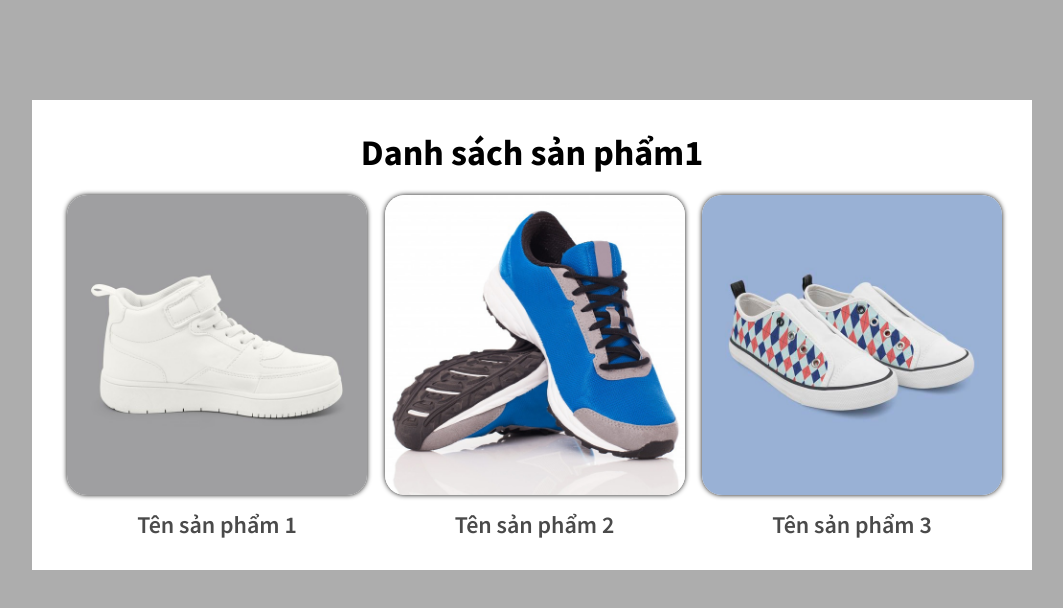
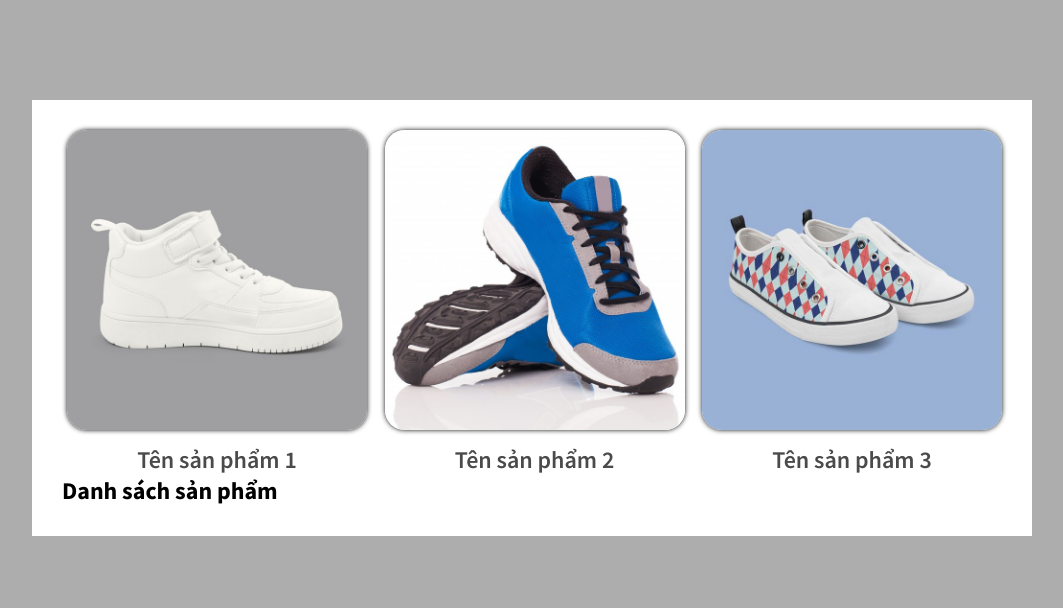
Before and after one commit to ZikamQuyet/zikamquyet.github.io, a plain HTML site: page bt-image/index.html in a window 1280 px wide. Shown: the whole page, without its empty margins (108-1171 px from the left). Drawn offline with Linux system fonts and the light colour scheme.

Commit message:
Update index.html

```diff
--- a/bt-image/index.html
+++ b/bt-image/index.html
@@ -16,7 +16,6 @@
   </head>
   <body>
     <div class="container">
-      <h2 class="title">Danh sách sản phẩm1</h2>
       <div class="product-list">
         <div class="product">
           <div class="product-image">
@@ -43,6 +42,7 @@
           <a href="product-3.html" class="product-name">Tên sản phẩm 3</a>
         </div>
       </div>
+      <h2>Danh sách sản phẩm</h2>
     </div>
   </body>
 </html>
```
